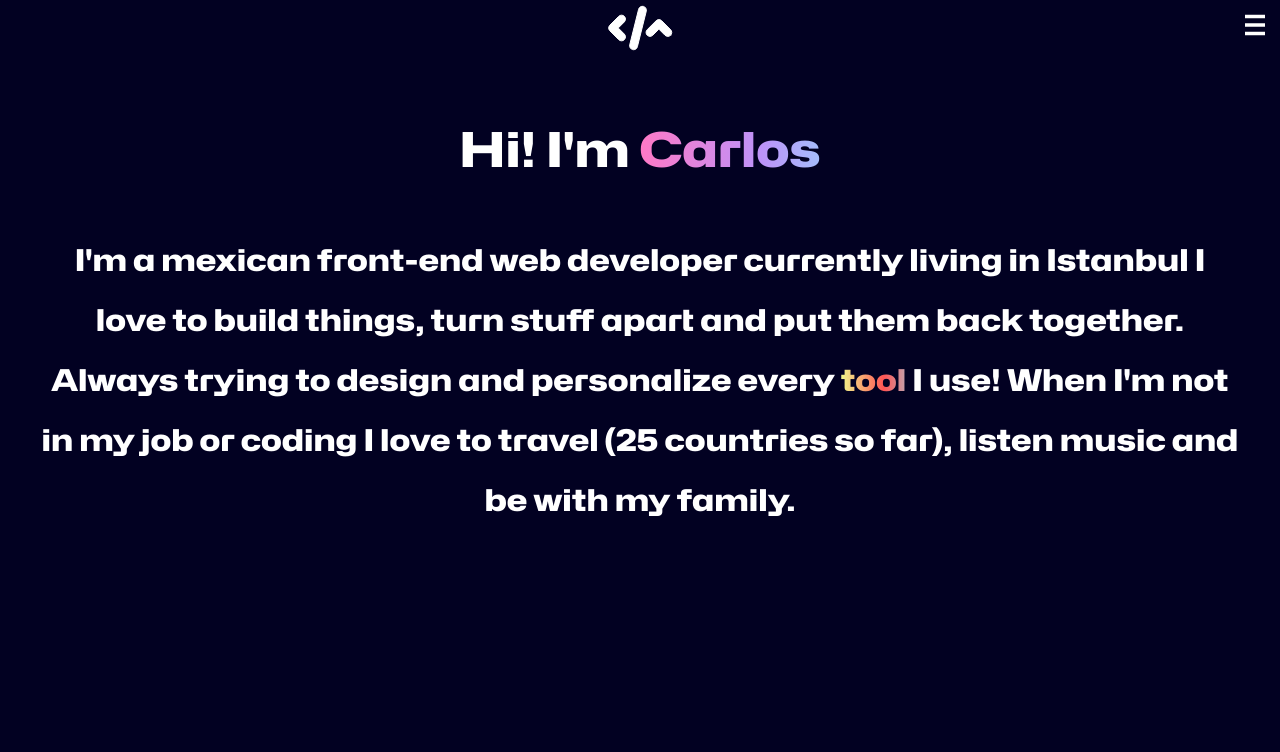
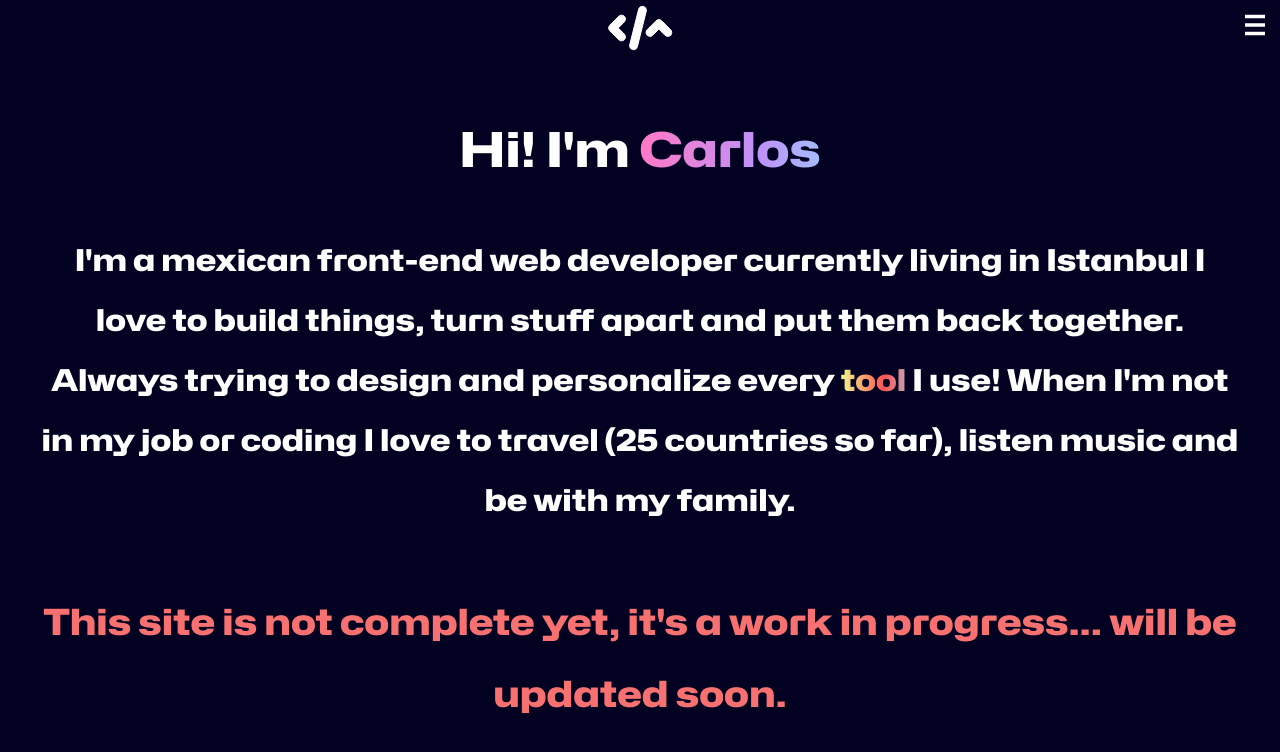
Before and after one commit to carlosaguado04/portfolio-alt, a SvelteKit app: page /about in a window 1280 px wide. Shown: the top 752 px of the page. Built offline with nearby package versions, Linux system fonts and the light colour scheme.

Commit message:
edited about page

```diff
--- a/src/routes/about/+page.svelte
+++ b/src/routes/about/+page.svelte
@@ -14,4 +14,8 @@
 		I use! When I'm not in my job or coding I love to travel (25 countries so far), listen music and
 		be with my family.
 	</p>
+
+	<p class="text-red-400 text-4xl mt-14 leading-loose cursor-default select-none text-center">
+		This site is not complete yet, it's a work in progress... will be updated soon.
+	</p>
 </main>
```
